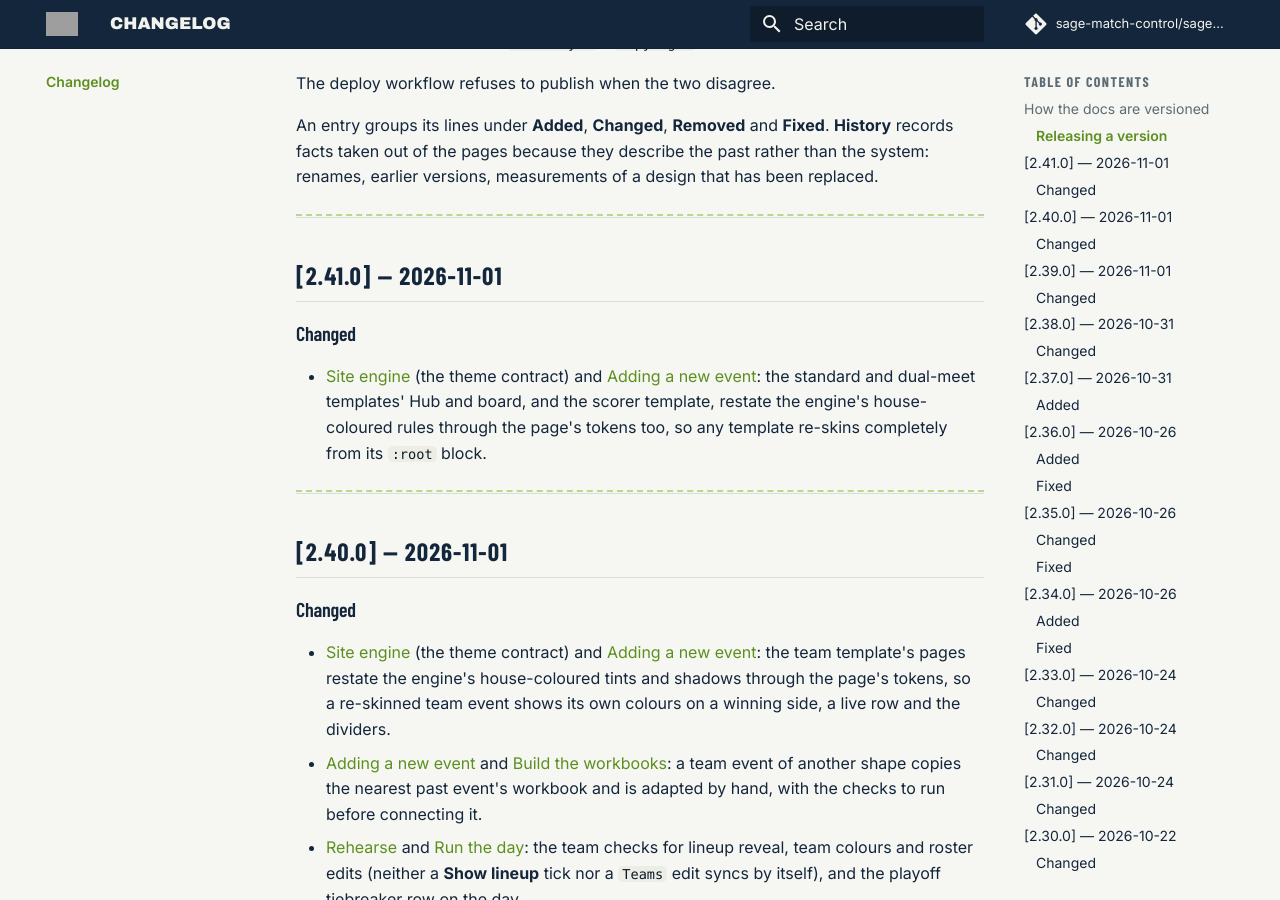
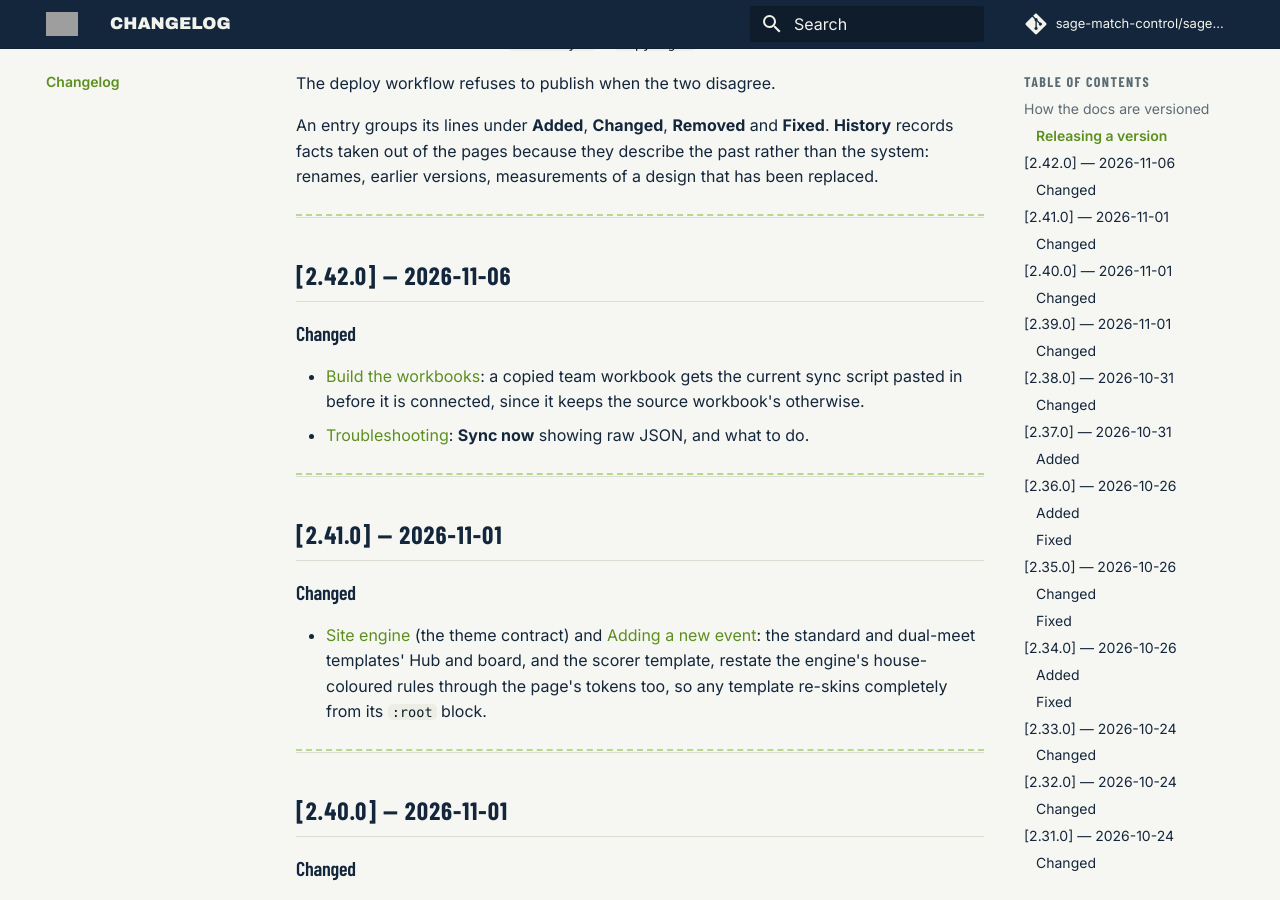
Before and after one commit to sage-match-control/sage-docs, an MkDocs documentation site: the page built from docs/changelog.md, in a window 1280 px wide and 900 px high, scrolled down 1027 px. Built offline with MkDocs 1.6.1 and Material for MkDocs 9.7.7, drawn with Linux system fonts in a browser that asks for light colours; comment, search, counter and statistics services are not loaded.

Commit message:
docs 2.42.0: a copied team workbook gets the current sync script; Sync now showing raw JSON
Co-Authored-By: Claude Opus 5.5 <noreply@anthropic.com>

```diff
--- a/docs/changelog.md
+++ b/docs/changelog.md
@@ -34,6 +34,17 @@ An entry groups its lines under **Added**, **Changed**, **Removed** and **Fixed*
 **History** records facts taken out of the pages because they describe the past
 rather than the system: renames, earlier versions, measurements of a design that
 has been replaced.
+
+---
+
+## [2.42.0] — 2026-11-06
+
+### Changed
+
+- [Build the workbooks](usage/build-the-workbooks.md#team-the-pickledrive-copy): a copied team
+  workbook gets the current sync script pasted in before it is connected, since it keeps the source
+  workbook's otherwise.
+- [Troubleshooting](usage/troubleshooting.md): **Sync now** showing raw JSON, and what to do.
 
 ---
 
--- a/mkdocs.yml
+++ b/mkdocs.yml
@@ -6,7 +6,7 @@ repo_name: sage-match-control/sage-docs
 edit_uri: edit/main/docs/
 # The docs version. Bump it with a new entry at the top of docs/changelog.md;
 # the deploy workflow checks the two agree.
-copyright: 'S.A.G.E. Documentation <a href="https://sage-match-control.github.io/sage-docs/changelog/">v2.41.0</a>'
+copyright: 'S.A.G.E. Documentation <a href="https://sage-match-control.github.io/sage-docs/changelog/">v2.42.0</a>'
 
 docs_dir: docs
 
```
Also changed, not shown: docs/usage/build-the-workbooks.md (+5 -2 lines), docs/usage/troubleshooting.md (+1 -0 lines).
